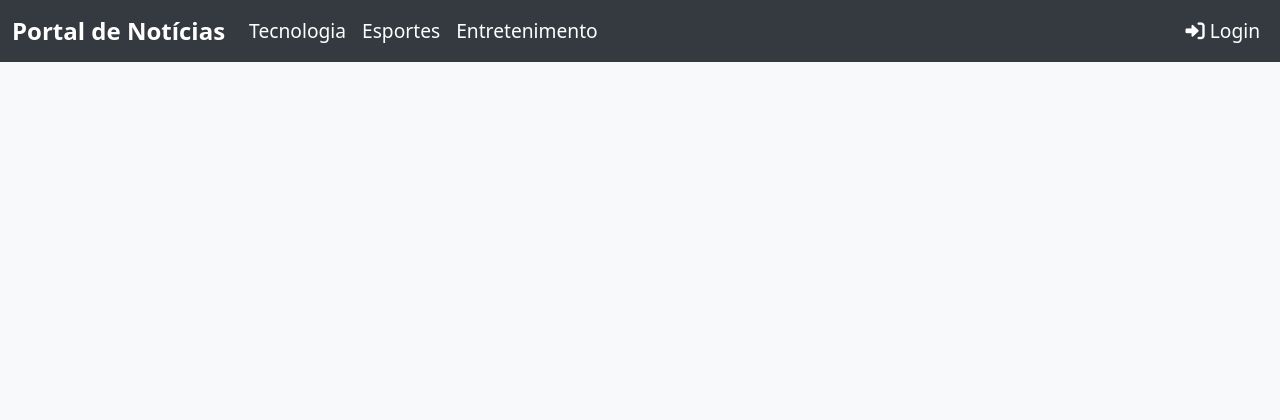
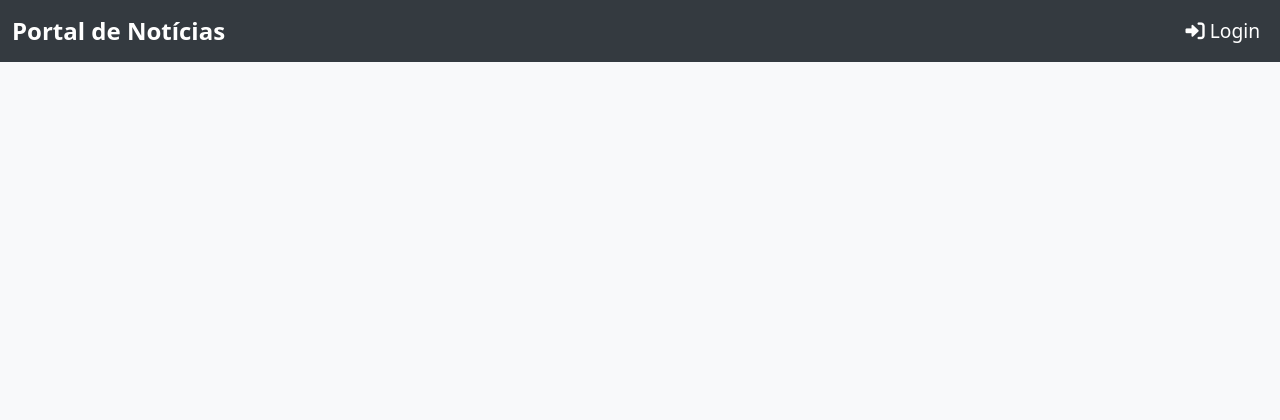
Before and after one commit to mvsilvass/portal-de-noticias, a PHP site: page / in a window 1280 px wide. Shown: the top 420 px of the page. Run offline with PHP 8.4, Linux system fonts and the light colour scheme; data that the repository does not hold is empty.

Commit message:
Remove links

```diff
--- a/index.php
+++ b/index.php
@@ -28,17 +28,6 @@ $result = $conn->query($query);
                     <span class="navbar-toggler-icon"></span>
                 </button>
                 <div class="collapse navbar-collapse" id="navbarNavDropdown">
-                    <ul class="navbar-nav">
-                        <li class="nav-item">
-                            <a class="nav-link" href="#">Tecnologia</a>
-                        </li>
-                        <li class="nav-item">
-                            <a class="nav-link" href="#">Esportes</a>
-                        </li>
-                        <li class="nav-item">
-                            <a class="nav-link" href="#">Entretenimento</a>
-                        </li>
-                    </ul>
                     <ul class="navbar-nav ms-auto">
                         <li class="nav-item">
                             <a class="nav-link" href="./src/pages/login.php">
```
